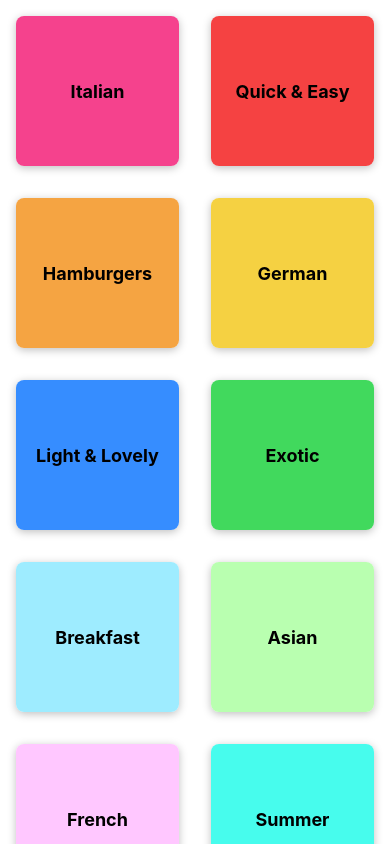
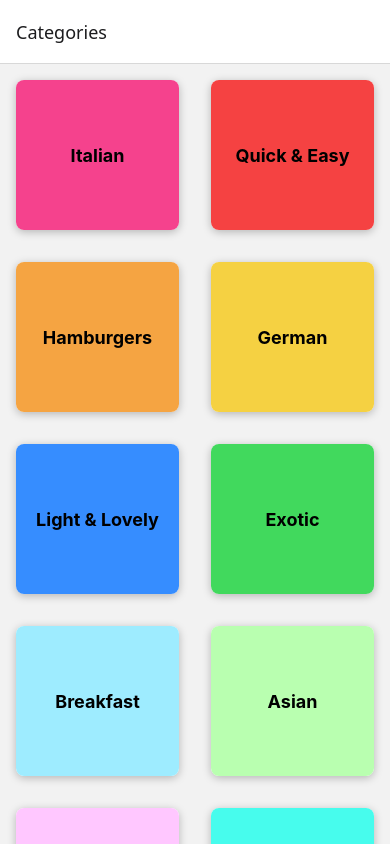
Before and after one commit to AsutoshAcharya/LRN-REACT-NATIVE, a React Native app: screen / in a window 390 px wide. Built offline with nearby package versions, Linux system fonts and the light colour scheme.

Commit message:
react-navigation

```diff
--- a/App.tsx
+++ b/App.tsx
@@ -1,13 +1,22 @@
 import { Fragment } from "react";
 import { StatusBar } from "expo-status-bar";
+import { NavigationContainer } from "@react-navigation/native";
+
+import { createNativeStackNavigator } from "@react-navigation/native-stack";
 
 import CategoryScreen from "./screens/CategoriesScreen/CategoryScreen";
+
+const Stack = createNativeStackNavigator();
 
 export default function App() {
   return (
     <Fragment>
       <StatusBar style="light" />
-      <CategoryScreen />
+      <NavigationContainer>
+        <Stack.Navigator>
+          <Stack.Screen name="Categories" component={CategoryScreen} />
+        </Stack.Navigator>
+      </NavigationContainer>
     </Fragment>
   );
 }
--- a/package.json
+++ b/package.json
@@ -9,11 +9,15 @@
     "web": "expo start --web"
   },
   "dependencies": {
+    "@react-navigation/native": "^7.1.17",
+    "@react-navigation/native-stack": "^7.3.25",
     "expo": "~53.0.20",
     "expo-linear-gradient": "^14.1.5",
     "expo-status-bar": "~2.2.3",
     "react": "19.0.0",
-    "react-native": "0.79.5"
+    "react-native": "0.79.5",
+    "react-native-safe-area-context": "5.4.0",
+    "react-native-screens": "~4.11.1"
   },
   "devDependencies": {
     "@babel/core": "^7.25.2",
```
Also changed, not shown: 1 other file (tests, documents, lock files or other folders).
